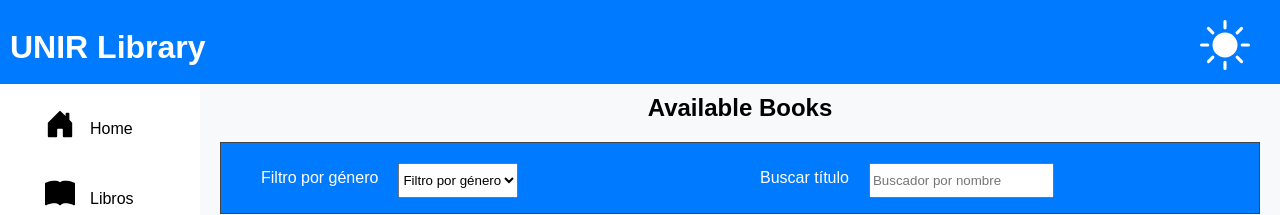
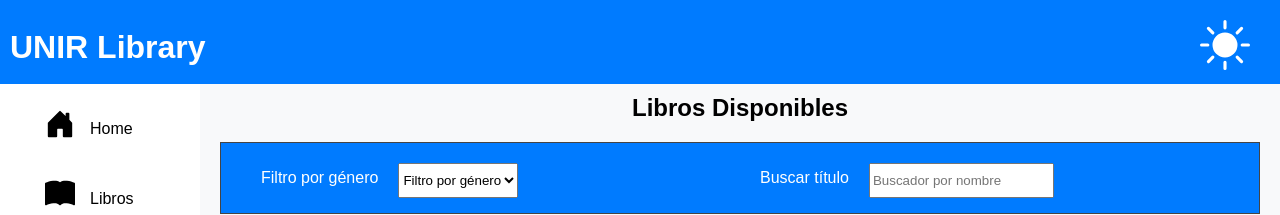
Before and after one commit to jmanuelfrias/individual-full-stack, a React (Create React App) app in the folder 2individual/: page /books in a window 1280 px wide. Shown: the top 215 px of the page. Built offline with nearby package versions, Linux system fonts and the light colour scheme.

Commit message:
Cambios estéticos

```diff
--- a/2individual/src/components/BookList.jsx
+++ b/2individual/src/components/BookList.jsx
@@ -46,7 +46,7 @@ export const BookList =({ filter }) => {
             <Filter />
             <div className={`book__container ${filter !== "loaned" ? "main__layout" : ""}`}>
                 {showLoading ? (
-                    <LinearProgress color="inherit" />
+                    <LinearProgress className="container__progress"  />
                 ) : (
                     filteredData.length > 0 ? (
                         filteredData.map((book, index) => (
--- a/2individual/src/styles/BookList.css
+++ b/2individual/src/styles/BookList.css
@@ -12,3 +12,7 @@
     max-width: 20%;
     margin: 10px;
 }
+
+.container__progress{
+    color: inherit;
+}
--- a/2individual/src/views/BookHomePage.js
+++ b/2individual/src/views/BookHomePage.js
@@ -4,7 +4,7 @@ import '../styles/Home.css'
 import {BookList} from "../components/BookList";
 import {LibraryContext} from "../context/LibraryContext";
 
-//Pagina inciial de la aplicación con explicaciones y libros más recientes
+//Pagina inicial de la aplicación con explicaciones y libros más recientes
 export const BookHomePage=() =>{
     const { isDarkMode } = useContext(LibraryContext);
     return (
--- a/2individual/src/views/BookOverview.js
+++ b/2individual/src/views/BookOverview.js
@@ -11,7 +11,7 @@ export const BookOverview = () => {
     const { isDarkMode } = useContext(LibraryContext);
     return (
         <div className={`overview main__div  ${isDarkMode ? " overview--dark" : "overview--light"}  `}>
-            <h2 className="center-text overview__header">Available Books</h2>
+            <h2 className="center-text overview__header">Libros Disponibles</h2>
             <BookList />
         </div>
     );
```
